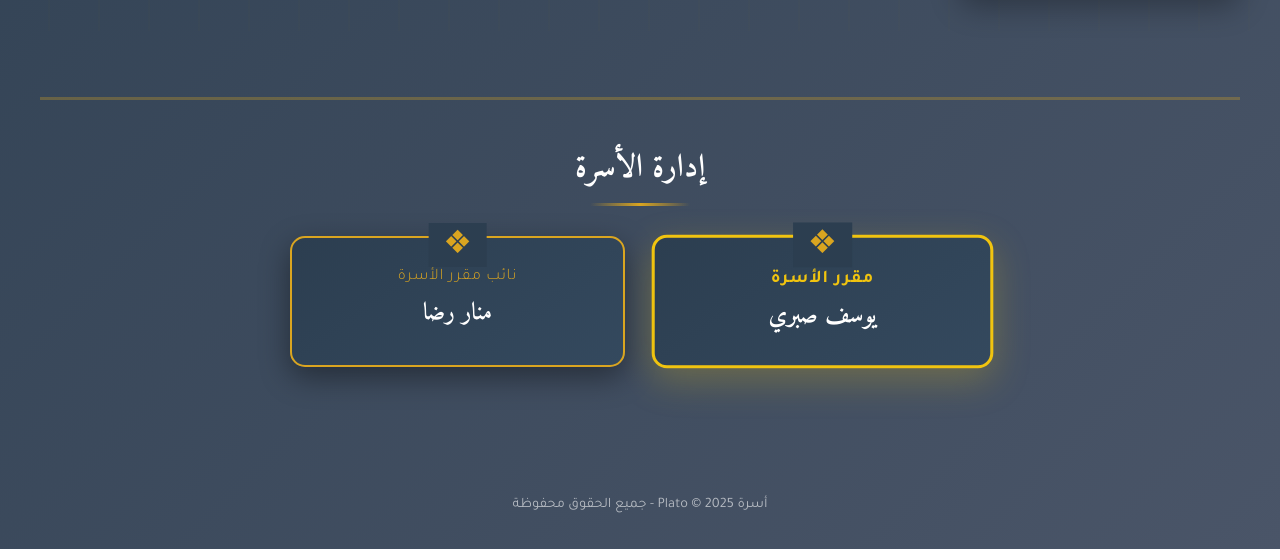
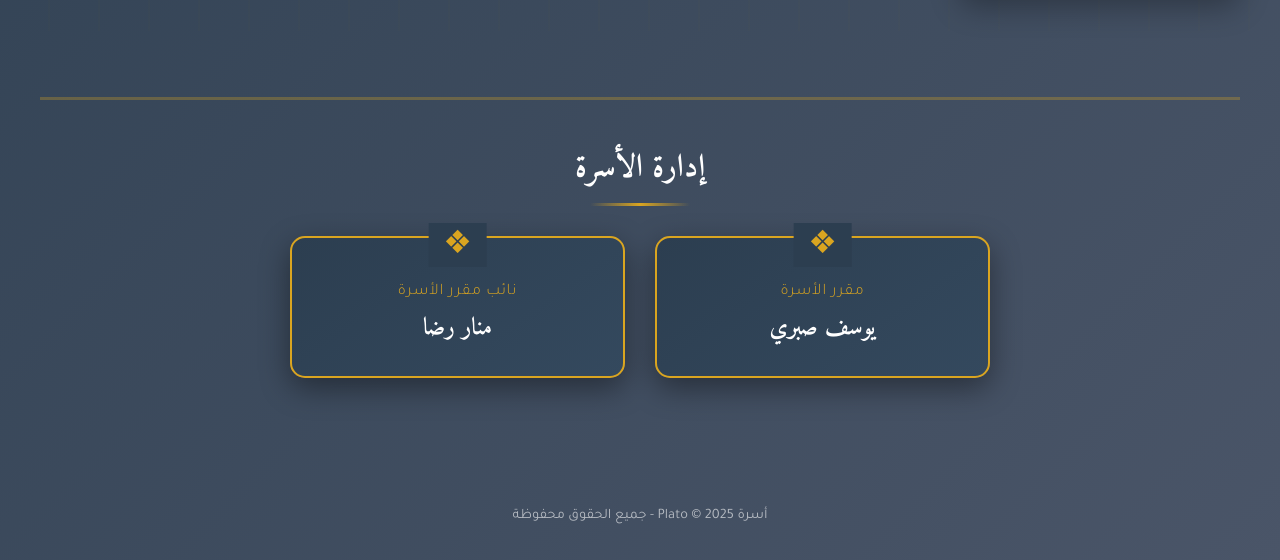
Before and after one commit to abdooruuhman/Plato, a plain HTML site: page index.html in a window 1280 px wide. Shown: the part 769-1329 px from the top of the page. Drawn offline with Linux system fonts and the light colour scheme.

Commit message:
Update index.html

```diff
--- a/index.html
+++ b/index.html
@@ -6,13 +6,10 @@
     <meta name="description" content="أسرة Plato - الصفحة الرسمية لطلاب قسم الفلسفة">
     <meta name="theme-color" content="#2c3e50">
     <title>أسرة Plato - قسم الفلسفة</title>
-
     <link rel="preconnect" href="https://fonts.googleapis.com">
     <link rel="preconnect" href="https://fonts.gstatic.com" crossorigin>
-    <link href="https://fonts.googleapis.com/css2?family=Amiri:wght@400;700&family=Tajawal:wght@300;400;700&display=swap" rel="stylesheet">
-
     <style>
-        /* @import تم إزالة قاعدة  */
+        @import url('https://fonts.googleapis.com/css2?family=Amiri:wght@400;700&family=Tajawal:wght@300;400;700&display=swap');
 
         * {
             margin: 0;
@@ -94,7 +91,6 @@
             display: inline-block;
             animation: glow 3s ease-in-out infinite;
             word-break: keep-all;
-            overflow-wrap: break-word; /* تحسين: لضمان عدم الكسر في الشاشات الضيقة جداً */
         }
 
         @keyframes glow {
@@ -218,8 +214,7 @@
 
         .cards-grid {
             display: grid;
-            /* تحسين: تبسيط قاعدة التجاوب لجعلها أوضح وأكثر قياسية */
-            grid-template-columns: repeat(auto-fit, minmax(280px, 1fr));
+            grid-template-columns: repeat(auto-fit, minmax(min(280px, 100%), 1fr));
             gap: 25px;
             padding: 20px 0;
         }
@@ -336,8 +331,7 @@
 
         .management-grid {
             display: grid;
-            /* تحسين: تبسيط قاعدة التجاوب */
-            grid-template-columns: repeat(auto-fit, minmax(250px, 1fr));
+            grid-template-columns: repeat(auto-fit, minmax(min(250px, 100%), 1fr));
             gap: 30px;
             max-width: 700px;
             margin: 0 auto;
@@ -346,7 +340,7 @@
         .management-card {
             background: linear-gradient(145deg, #2c3e50 0%, #34495e 100%);
             border-radius: 15px;
-            padding: 30px 20px;
+            padding: 45px 20px 30px 20px; /* <--- هذا هو السطر الذي تم تعديله */
             text-align: center;
             position: relative;
             border: 2px solid #DAA520;
@@ -370,31 +364,6 @@
             background: #2c3e50;
             padding: 0 15px;
         }
-
-        /* * تحسين: إضافة كلاس لتمييز بطاقة "مقرر الأسرة"
-         */
-        .management-card--leader {
-            border-color: #f1c40f; /* لون ذهبي أكثر إشراقاً */
-            border-width: 3px;
-            transform: scale(1.02); /* جعلها أكبر قليلاً بشكل افتراضي */
-            box-shadow: 0 12px 35px rgba(241, 196, 15, 0.25);
-        }
-
-        .management-card--leader:hover {
-            transform: translateY(-5px) scale(1.03); /* تحسين تأثير الـ hover */
-            box-shadow: 0 15px 40px rgba(241, 196, 15, 0.35);
-        }
-
-        .management-card--leader .management-role {
-            color: #f1c40f;
-            font-weight: 700; /* جعل اللقب أثقل */
-            font-size: clamp(1rem, 2vw, 1.1rem);
-        }
-
-        .management-card--leader .management-name {
-            color: #ffffff; /* التأكيد على أن الاسم أبيض ناصع */
-        }
-        /* نهاية التحسين */
 
         .management-role {
             color: #DAA520;
@@ -454,19 +423,12 @@
             }
         }
 
-        /* * تحسين: تم حذف هذا الجزء لأنه أصبح غير ضروري
-         * بعد تبسيط قاعدة الـ grid-template-columns الرئيسية
-         */
-        /*
         @media (max-width: 480px) {
             .cards-grid {
                 grid-template-columns: 1fr;
                 gap: 15px;
             }
-        }
-        */
 
-        @media (max-width: 480px) {
             .card {
                 padding: 20px 15px;
             }
@@ -589,8 +551,7 @@
                 <h2 id="management-title" class="section-title">إدارة الأسرة</h2>
 
                 <div class="management-grid">
-
-                    <div class="management-card management-card--leader">
+                    <div class="management-card">
                         <p class="management-role">مقرر الأسرة</p>
                         <h3 class="management-name">يوسف صبري</h3>
                     </div>
```
Lines whose indentation alone changed are shown as unchanged.
